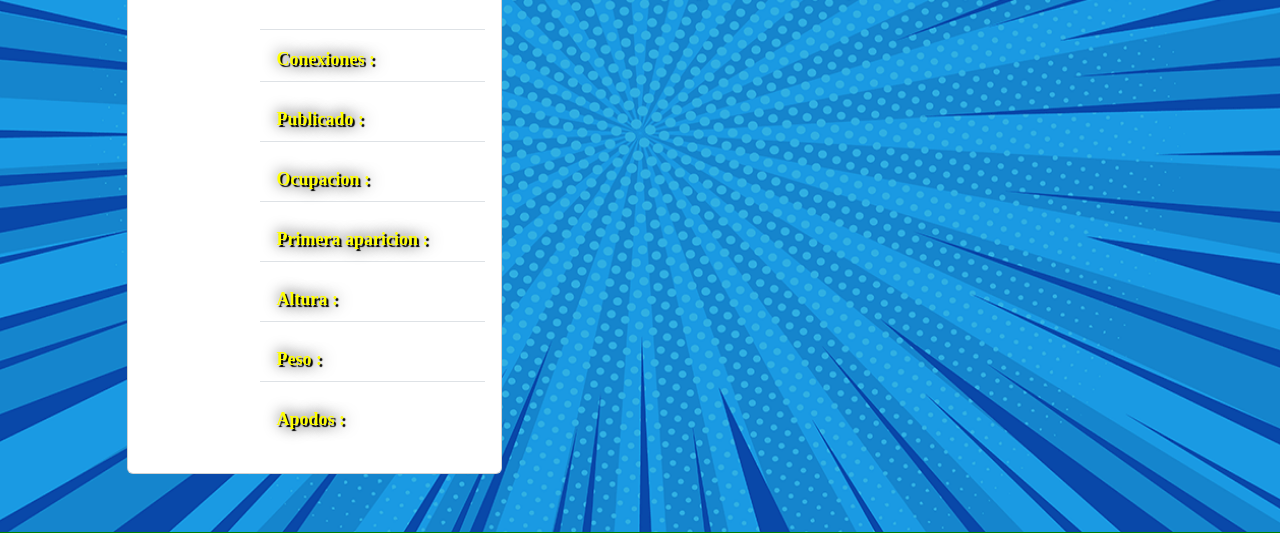
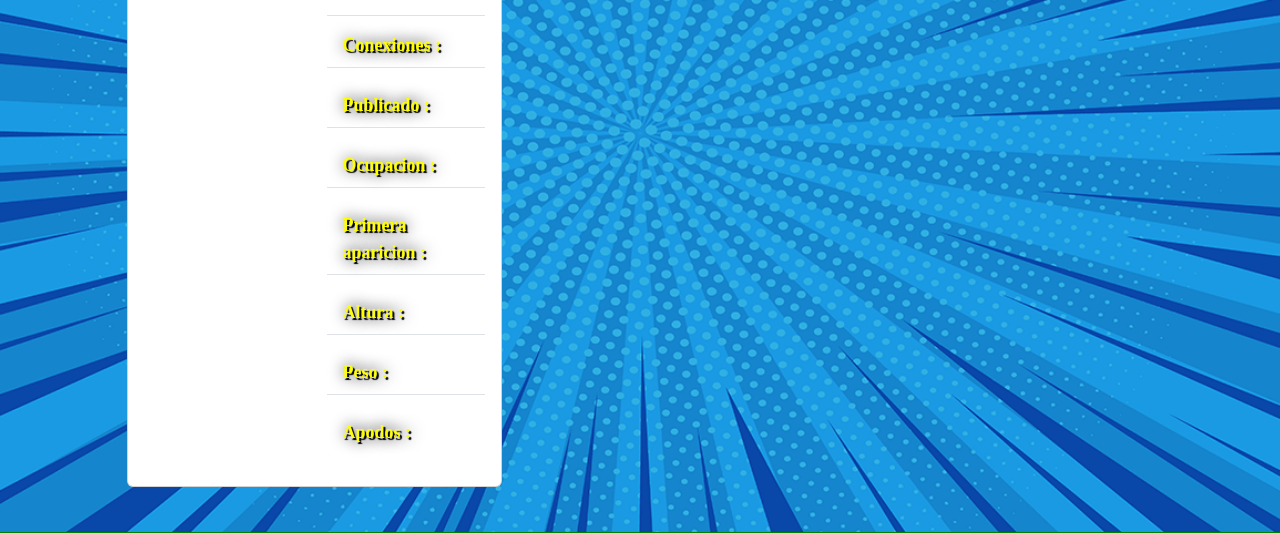
Before and after one commit to VictorTapiaEgana/SuperHeroAPI, a plain HTML site: page resultados.html in a window 1280 px wide. Shown: the part 267-800 px from the top of the page. Drawn offline with nearby package versions, Linux system fonts and the light colour scheme; no server answers; a web font is replaced by a local one.

Commit message:
ADD:imagenes para readme

```diff
--- a/assets/css/styleResulatos.css
+++ b/assets/css/styleResulatos.css
@@ -56,9 +56,9 @@
 #resultados{
     border: 1px green solid;    ;
     background-image: url(../img/fondo/fondo.gif);
-    background-repeat: round;
-    background-size:auto;
-    /* background-position: center; */
+    background-repeat:repeat;
+    background-size:cover;
+    background-position: center;
 }
 
 #biografia{
@@ -112,7 +112,7 @@
 /* grafico */
 
 #graficoContainer{
-     margin-top: 50px;
+      margin-top: 50px;
 }
 
 #grafico{
--- a/resultados.html
+++ b/resultados.html
@@ -19,7 +19,7 @@
         </div>
       </nav>
 
-    <section id="resultados" class="d-flex flex-sm-columns row">
+    <section id="resultados" class="d-flex flex-sm-columns row justify-content-center">
 
             <div id="biografia" class="col-12 col-md-6">
 
@@ -29,7 +29,7 @@
 
                 <div class="row d-flex">
 
-                    <div class="col-md-4 col-sm-12 align-items-center d-flex justify-content-center">
+                    <div class="col-md-6 col-sm-12 align-items-center d-flex justify-content-center">
 
                       <img id="heroimagen" src=""
                           class="img-fluid rounded-start m-2"
@@ -38,7 +38,7 @@
 
                     </div>
 
-                    <div class="col-md-8">
+                    <div class="col-md-6">
                       <div class="card-body list-group list-group-flush">
                         <h5 class="card-title list-group-item"></h5>
 
```
Also changed, not shown: assets/img/screenshoot/portada.png (added), assets/img/screenshoot/resultados.png (added), 1 other file.
